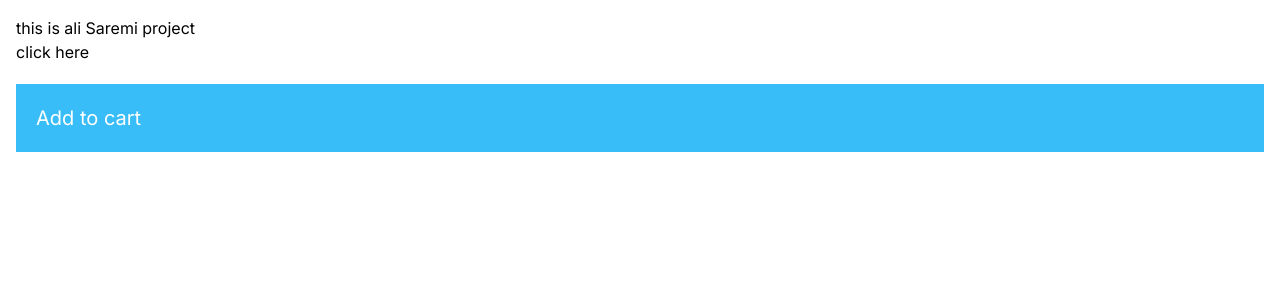
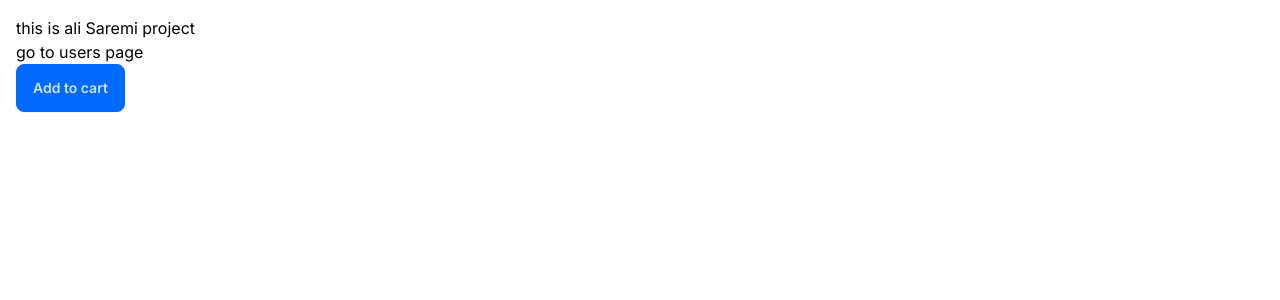
Before and after one commit to s4remi/Issue-Tracker, a Next.js app: page / in a window 1280 px wide. Shown: the top 300 px of the page. Built offline with nearby package versions, Linux system fonts and the light colour scheme.

Commit message:
intall and use daisyui for css, add table for users

```diff
--- a/app/components/AddToCard.tsx
+++ b/app/components/AddToCard.tsx
@@ -4,7 +4,9 @@
 const AddToCart = () => {
   return (
     <div>
-      <button onClick={() => console.log("click")}>Add to cart</button>
+      <button className="btn btn-primary" onClick={() => console.log("click")}>
+        Add to cart
+      </button>
     </div>
   );
 };
--- a/app/components/ProductCard/ProductCard.tsx
+++ b/app/components/ProductCard/ProductCard.tsx
@@ -3,7 +3,7 @@
 
 const ProductCard = () => {
   return (
-    <div className="p-5 my-5 bg-sky-400 text-white text-xl hover:bg-sky-600">
+    <div>
       <AddToCart />
     </div>
   );
--- a/app/layout.tsx
+++ b/app/layout.tsx
@@ -15,7 +15,7 @@
   children: React.ReactNode;
 }) {
   return (
-    <html lang="en">
+    <html lang="en" data-theme="winter">
       <body className={inter.className}>{children}</body>
     </html>
   );
--- a/app/page.tsx
+++ b/app/page.tsx
@@ -6,7 +6,7 @@
   return (
     <main>
       <h1>this is ali Saremi project</h1>
-      <Link href="/users">click here</Link>
+      <Link href="/users">go to users page</Link>
       <ProductCard />
     </main>
   );
--- a/app/users/page.tsx
+++ b/app/users/page.tsx
@@ -2,6 +2,7 @@
 interface User {
   id: number;
   name: string;
+  email: string;
 }
 
 const UsersPage = async () => {
@@ -16,11 +17,22 @@
     <>
       <h1>Users</h1>
       <p>{new Date().toLocaleTimeString()}</p>
-      <ul>
-        {users.map((user) => (
-          <li key={user.id}>{user.name}</li>
-        ))}
-      </ul>
+      <table className="table table-bordered">
+        <thead>
+          <tr>
+            <th>Name</th>
+            <th>Email</th>
+          </tr>
+        </thead>
+        <tbody>
+          {users.map((user) => (
+            <tr key={user.id}>
+              <td>{user.name}</td>
+              <td>{user.email}</td>
+            </tr>
+          ))}
+        </tbody>
+      </table>
     </>
   );
 };
--- a/tailwind.config.ts
+++ b/tailwind.config.ts
@@ -1,20 +1,23 @@
-import type { Config } from 'tailwindcss'
+import type { Config } from "tailwindcss";
 
 const config: Config = {
   content: [
-    './pages/**/*.{js,ts,jsx,tsx,mdx}',
-    './components/**/*.{js,ts,jsx,tsx,mdx}',
-    './app/**/*.{js,ts,jsx,tsx,mdx}',
+    "./pages/**/*.{js,ts,jsx,tsx,mdx}",
+    "./components/**/*.{js,ts,jsx,tsx,mdx}",
+    "./app/**/*.{js,ts,jsx,tsx,mdx}",
   ],
   theme: {
     extend: {
       backgroundImage: {
-        'gradient-radial': 'radial-gradient(var(--tw-gradient-stops))',
-        'gradient-conic':
-          'conic-gradient(from 180deg at 50% 50%, var(--tw-gradient-stops))',
+        "gradient-radial": "radial-gradient(var(--tw-gradient-stops))",
+        "gradient-conic":
+          "conic-gradient(from 180deg at 50% 50%, var(--tw-gradient-stops))",
       },
     },
   },
-  plugins: [],
-}
-export default config
+  plugins: [require("daisyui")],
+  daisyui: {
+    themes: ["winter"],
+  },
+};
+export default config;
```
Also changed, not shown: package.json (+6 -5 lines), 1 other file (tests, documents, lock files or other folders).
